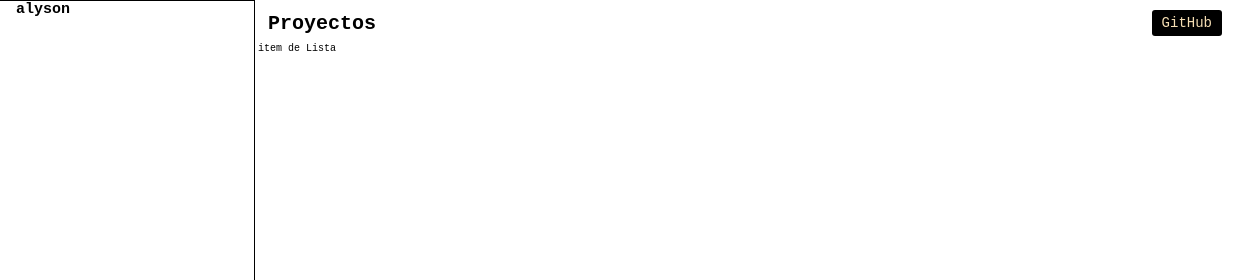
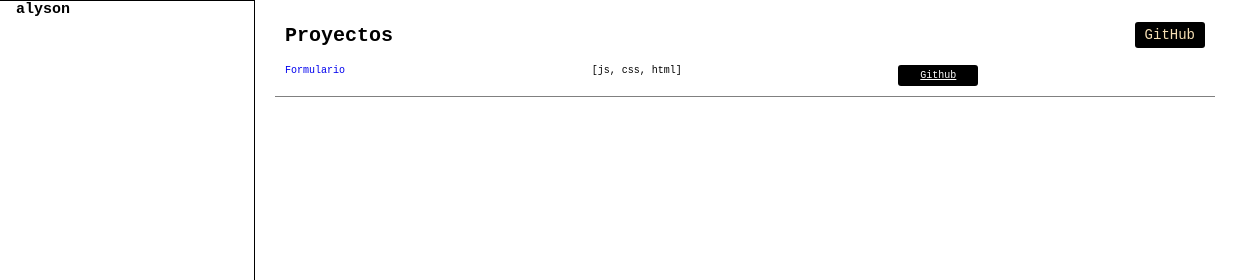
Before and after one commit to xalyrodas/portafoliopersonal, a plain HTML site: page index.html in a window 1280 px wide. Shown: the top 280 px of the page, 45-1280 px from the left. Drawn offline with Linux system fonts and the light colour scheme.

Commit message:
Actualizacion del portafolio

```diff
--- a/components/header/header.css
+++ b/components/header/header.css
@@ -0,0 +1,25 @@
+.header{
+    width: 100%;
+    height: 4rem;
+
+
+    display: flex;
+    justify-content: space-between;
+    align-items: center ;
+    padding: 1rem;
+}
+
+
+.header h2{
+    font-size: 2rem;
+
+}
+
+.header div{
+    background-color: black;
+    color: wheat;
+    padding: 0.5rem 1rem;
+    border-radius: 3px;
+    font-size: 1.4rem;
+    font-weight: 400;
+}
--- a/components/header/header.js
+++ b/components/header/header.js
@@ -0,0 +1,16 @@
+function header(){
+    let div = document.createElement('div');
+    div.className = 'header';
+
+    let h2 = document.createElement('h2');
+    h2.innerHTML = "Proyectos";
+    div.appendChild(h2);
+
+    let btn = document.createElement('div');
+    btn.innerHTML = 'GitHub';
+    div.appendChild(btn);
+
+    return div;
+
+}
+export {header}
--- a/components/proyect/project.css
+++ b/components/proyect/project.css
@@ -1,34 +1,28 @@
 .section{
-    padding: 0.3rem;
-
+    padding: 1.5rem 2rem;
 }
 
+.div-item {
+    border-bottom: 1px solid gray;
+    padding: 1rem;
 
-.header{
+    display: grid;
+    grid-template-columns: repeat(3, 1fr);
+}
+
+.link-github-page{
+    text-decoration: none;
+}
+
+.btn-github{
     width: 100%;
-    height: 4rem;
-
+    max-width: 8rem;
+    background-color: black;
+    color: white;
+    padding: 0.5rem 1.5rem;
+    border-radius: 3px;
 
     display: flex;
-    justify-content: space-between;
-    align-items: center ;
-    padding: 1rem;
+    align-items: center;
+    justify-content: center;
 }
-
-.item{
-    padding: 1rem;
-}
-
-.header h2{
-    font-size: 2rem;
-
-}
-
-.header div{
-    background-color: black;
-    color: wheat;
-    padding: 0.5rem 1rem;
-    border-radius: 3px;
-    font-size: 1.4rem;
-    font-weight: 400;
-}
--- a/components/proyect/project.js
+++ b/components/proyect/project.js
@@ -1,32 +1,46 @@
+import { header } from "../header/header.js";
+import { dataProyectos } from "../../data/data.js";
+
+
 function proyectos(){
     let section = document.createElement('section');
+    section.className = 'section';
     section.appendChild(header());
-    section.appendChild(item());
-    section.className = 'section';
+    section.appendChild(ListaProyectos());
 
     return section;
-
 }
 
-function header(){
+function ListaProyectos(){
     let div = document.createElement('div');
-    div.className = 'header';
+    div.className = "Lista-proyectos";
 
-    let h2 = document.createElement('h2');
-    h2.innerHTML = "Proyectos";
-    div.appendChild(h2);
-
-    let btn = document.createElement('div');
-    btn.innerHTML = 'GitHub';
-    div.appendChild(btn);
-
+    dataProyectos.forEach((proyecto) => {
+        div.appendChild(item(proyecto.nombre, proyecto.descripcion, proyecto.webGIT, proyecto.gitgub, proyecto.stack))
+    });
     return div;
-
 }
 
-function item(){
+
+function item(nombre, webGIT, gitgub,stack){
     let div = document.createElement('div');
-    div.innerText = "item de Lista ";
+    div.className = "div-item";
+
+    let a = document.createElement('a');
+    a.className = "link-github-page";
+    a.href = "https://xalyrodas.github.io/proyecto-formularios/";
+    a.innerText = "Formulario"
+    div.appendChild(a);
+
+    let stacks = document.createElement('div');
+    stacks.innerText = "[js, css, html]";
+    div.appendChild(stacks);
+
+    let btnGithub = document.createElement('a');
+    btnGithub.className = "btn-github";
+    btnGithub.href = "https://github.com/xalyrodas/proyecto-formularios";
+    btnGithub.innerHTML = "Github";
+    div.appendChild(btnGithub);
 
     return div;
 
--- /dev/null
+++ b/data/data.js
@@ -0,0 +1,11 @@
+let dataProyectos = [
+    {
+        nombre: "Formulario",
+        descripcion: "texto texto texto",
+        webGIT: "https://",
+        gitgub: "https://",
+        stack: ["js","css","html"]
+    },
+];
+
+export {dataProyectos}
--- a/index.html
+++ b/index.html
@@ -10,6 +10,7 @@
     <link rel="stylesheet" href="components/config/confing.css">
     <link rel="stylesheet" href="components/navBar/navBar.css">
     <link rel="stylesheet" href="components/proyect/project.css">
+    <link rel="stylesheet" href="components/header/header.css">
 
 </head>
 <body>
@@ -17,7 +18,6 @@
     <main id="root"></main>
     <!-- funciones -->
     <script src="main.js" type="module"></script>
-    <script src="components/navBar/navBar.js"></script>
-    <script src="components/proyect/project.js"></script>
+
 </body>
 </html>
```
